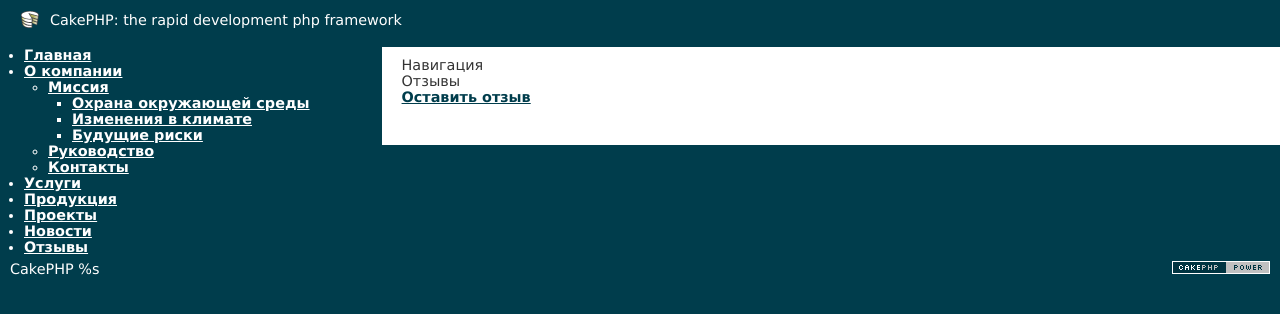
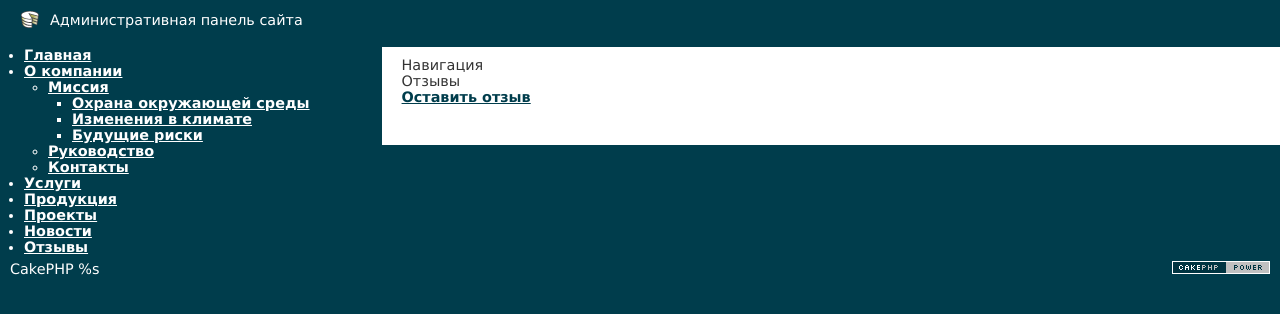
Before and after one commit to nuralys/eee, a CakePHP app: the page made by app/View/News/index.ctp in a window 1280 px wide. Shown: the top 314 px of the page. Run offline with PHP 8.4 and a stand-in for CakePHP, Linux system fonts and the light colour scheme; the template is opened without the code that fills it, so the values that code supplies are empty; some libraries are stand-ins or nearby versions.

Commit message:
изменил заголовок в админке

```diff
--- a/app/View/Layouts/default.ctp
+++ b/app/View/Layouts/default.ctp
@@ -38,7 +38,7 @@ $cakeVersion = __d('cake_dev', 'CakePHP %s', Configure::version())
 <body>
 	<div id="container">
 		<div id="header">
-			<h1><?php echo $this->Html->link($cakeDescription, 'http://cakephp.org'); ?></h1>
+			<h1>Административная панель сайта</h1>
 		</div>
 		<nav>
 	<ul>
```
